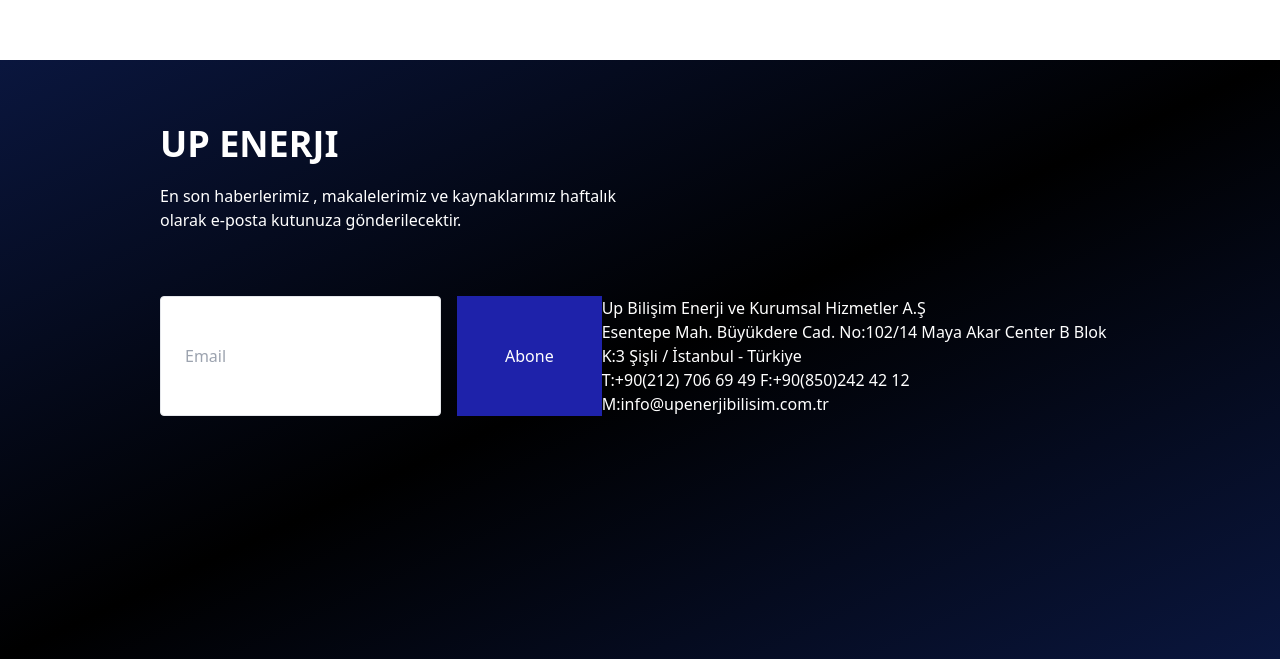
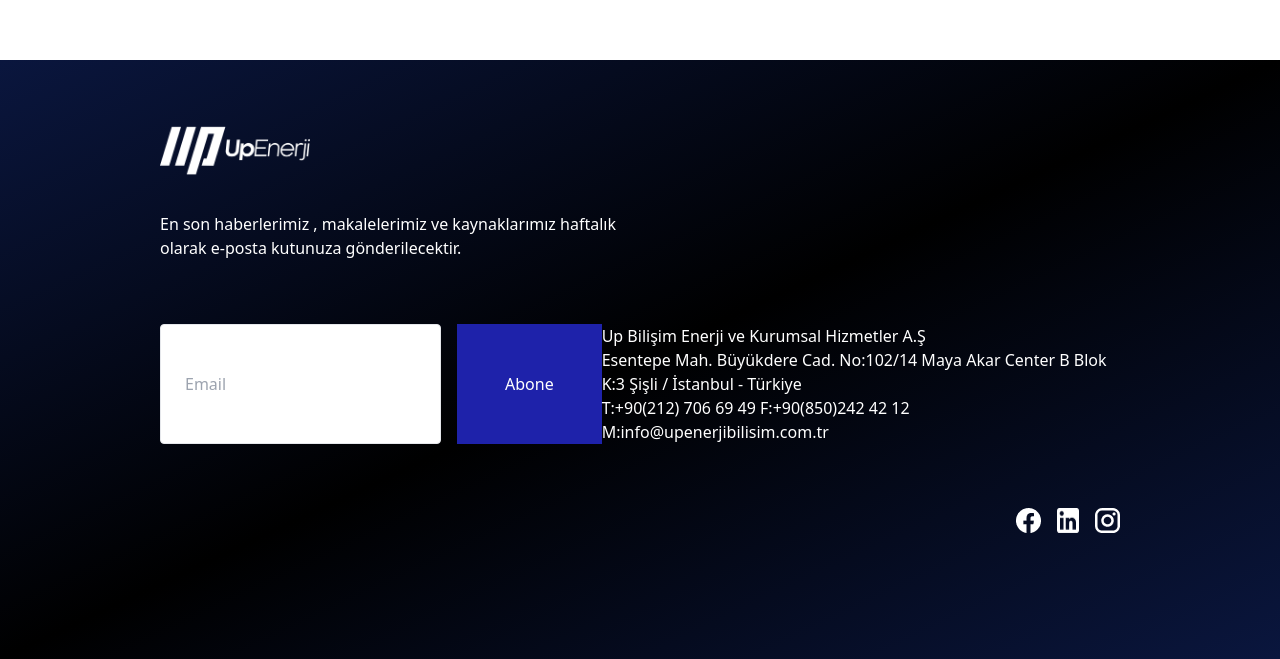
Before and after one commit to indexcodeoguz/Up-Enerji-Web-Site, a website: page src/index.html in a window 1280 px wide. Shown: the part 6806-7465 px from the top of the page. Drawn offline with Linux system fonts and the light colour scheme.

Commit message:
WebSite(Tailwindcss+Html)

```diff
--- a/src/index.html
+++ b/src/index.html
@@ -75,6 +75,7 @@
       </div>
        </div>
        </div>
+       <!------------------------------------------------------------------------------------->
     <div class="mx-auto w-11/12">
       <div >
       <h1 class="text-4xl font-bold text-center mt-24">
@@ -169,6 +170,7 @@
           <img src="images/yellow.png" alt="" class="w-[287px] h-[287px]" />
         </div>
       </div>
+      <!-------------------------------------------------------------------------------->
       <div class="flex justify-center mt-24 gap-64">
         <div class="flex flex-col gap-10">
           <img
@@ -233,7 +235,7 @@
         </div>
       </div>
 
-      <!---->
+      <!-------------------------------------------------------------------------------->
 
       <div class="justify-center mt-24">
         <div class="flex flex-col gap-5">
@@ -307,6 +309,7 @@
           </div>
         </div>
       </div>
+      <!---------------------------------------------------------------------->
       <div class="mt-24">
         <img class="flex w-2/3 ml-60" src="images/üst (1).png" alt="" />
         <div class="flex justify-between">
@@ -328,6 +331,7 @@
           <img class="w-[307px] h-auto ml-" src="images/sag40.png" alt="" />
         </div>
       </div>
+      <!------------------------------------------------------------------------------   -- -->
       <div class="mx-auto w-11/12">
       <div class="grid grid-cols-2 gap-5 mt-40">
         <div
@@ -449,8 +453,8 @@
 </div>
     <footer class="w-auto h-[599px] bg-gradient-to-br from-[#0A163E] via-[#000000] to-[#0A163E] mt-52 py-16 px-40">
 
-        <div class="flex flex-col gap-5">
-         <h1 class="text-4xl font-bold   text-[#FFFFFF]">UP ENERJI</h1>
+        <div class="flex flex-col gap-3">
+    <img class="w-[150px] h-auto" src="images/BEYAZ LOGO .png" alt="">
          <p class="text-[#FFFFFF]">En son haberlerimiz , makalelerimiz ve kaynaklarımız haftalık <br> olarak e-posta kutunuza gönderilecektir.</p>
          </div>
          <div class="flex justify-between mt-16">
```
Also changed, not shown: src/images/BEYAZ LOGO .png (added), src/images/face.png (added), src/images/insta.png (added), src/images/linkedin.png (added), src/images/logo.png (deleted), src/output.css.
